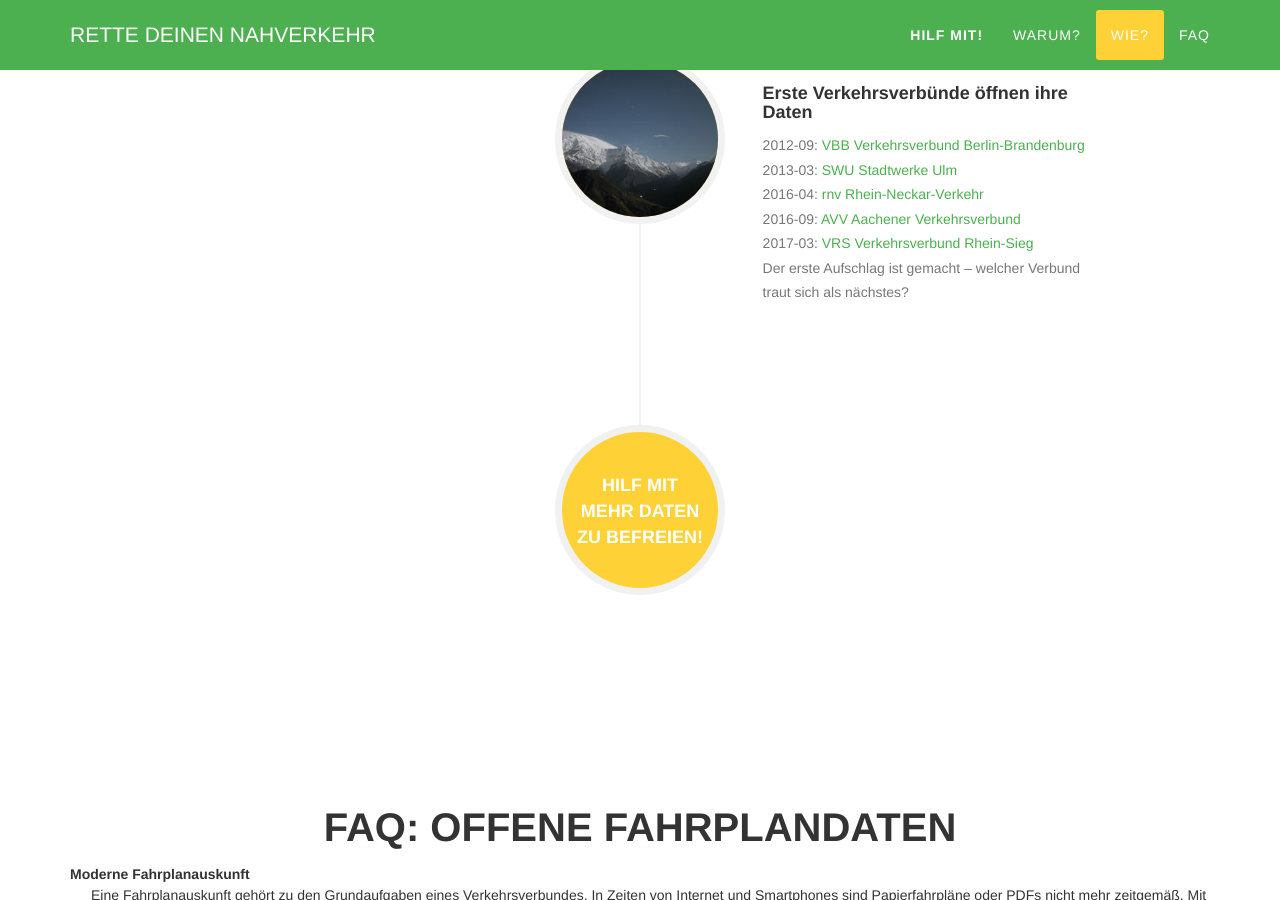
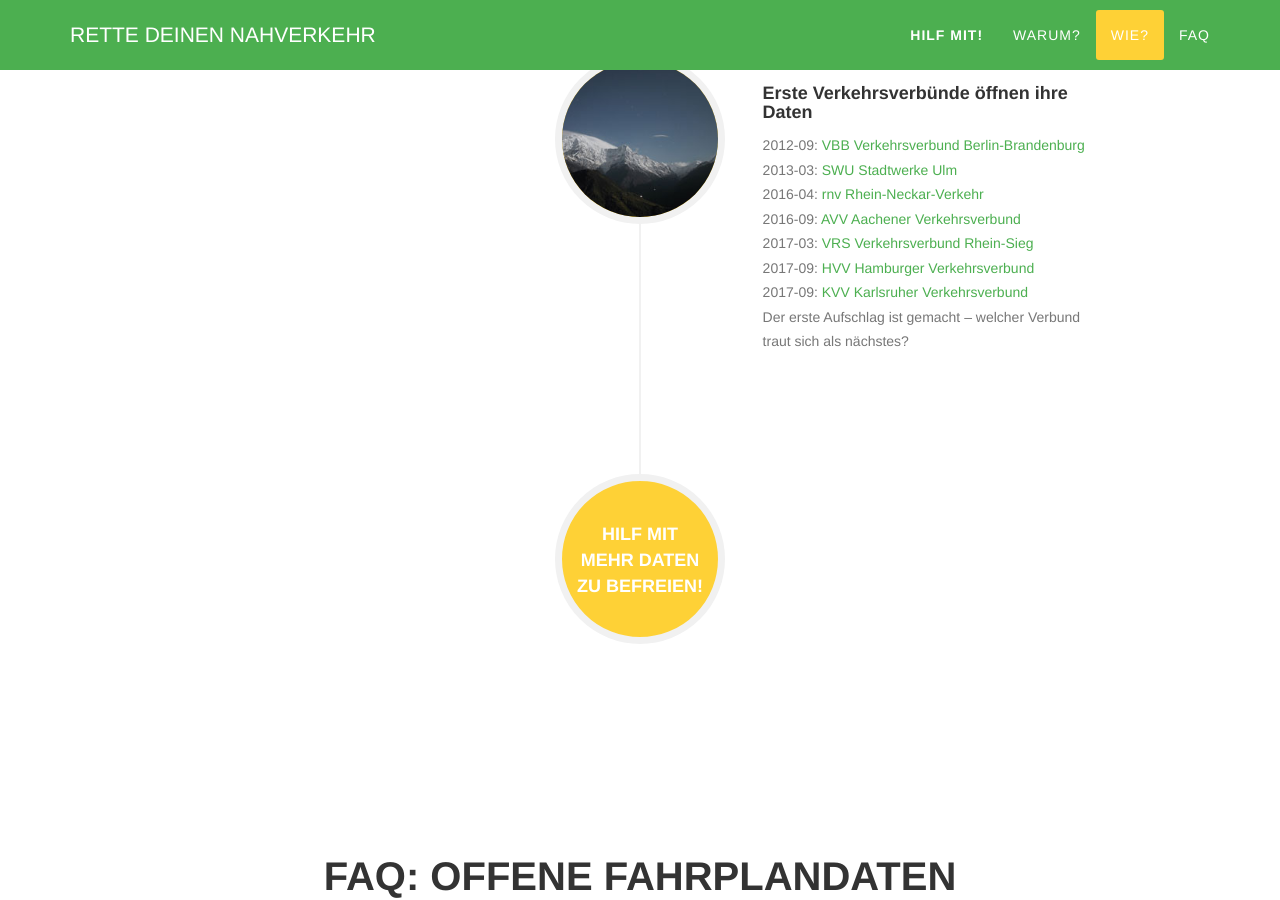
Before and after one commit to okfde/rettedeinennahverkehr, a Jekyll site: the page built from index.html, in a window 1280 px wide and 900 px high, scrolled down 3491 px. Built offline with Jekyll 4.4.1, drawn with Linux system fonts in a browser that asks for light colours; comment, search, counter and statistics services are not loaded.

Commit message:
added links to HVV ans KVV data

```diff
--- a/_includes/how.html
+++ b/_includes/how.html
@@ -73,6 +73,10 @@
                                         <br>
                                         2017-03: <a href="https://offenedaten-koeln.de/dataset/vrs-verkehrsdaten-gtfs">VRS Verkehrsverbund Rhein-Sieg</a>
                                         <br>
+                                        2017-09: <a href="http://suche.transparenz.hamburg.de/dataset/hvv-fahrplandaten-gtfs-september-2017-bis-dezember-2017">HVV Hamburger Verkehrsverbund</a>
+                                        <br>
+                                        2017-09: <a href="https://www.kvv.de/fahrplanauskunft/fahrplanauskunft-efa/opendata.html">KVV Karlsruher Verkehrsverbund</a>
+                                        <br>
                                         Der erste Aufschlag ist gemacht – welcher Verbund traut sich als nächstes?
                                     </p>
                                 </div>
```
